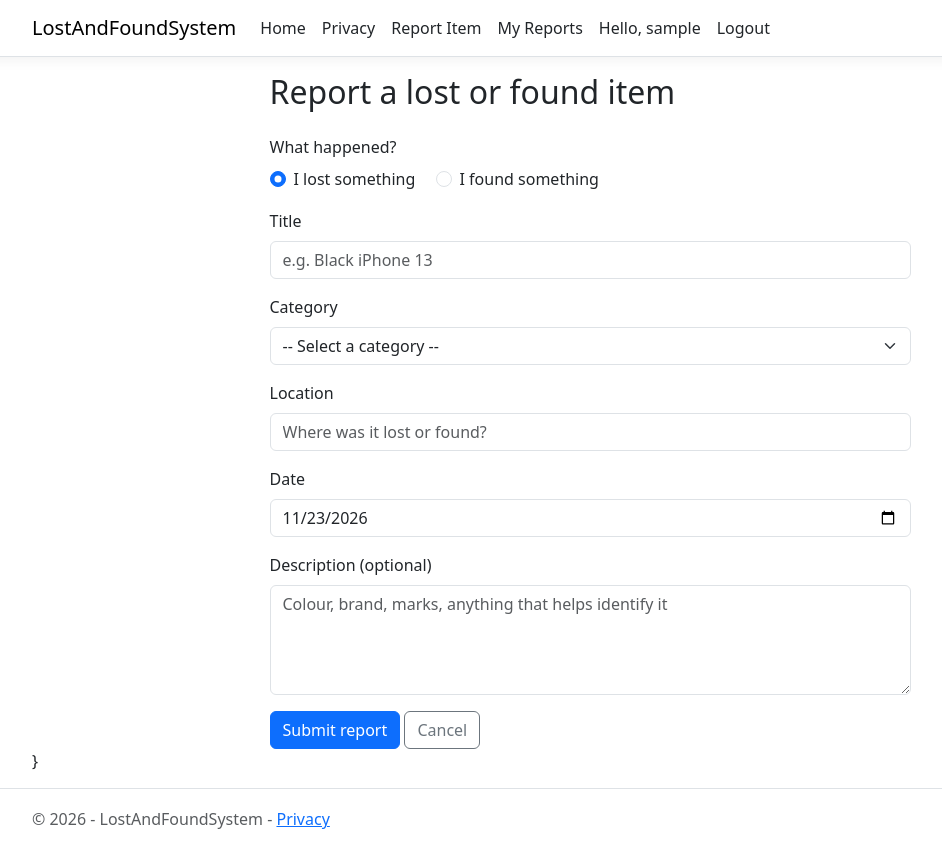
After one commit to soniabirori/Lost-and-Found-Management-System, an ASP.NET Core app: page /Items/Report in a window 1280 px wide. The commit adds this page. Shown: the whole page, without its empty margins (50-992 px from the left). Run offline with ASP.NET Core 8, Linux system fonts and the light colour scheme; the visitor is signed in with stand-in values (Sample User, id 1); style sheets or scripts are compiled from the project's sources; some libraries are stand-ins or nearby versions.

Commit message:
Add item reporting module

```diff
--- /dev/null
+++ b/LostAndFoundSystem/Pages/Items/Report.cshtml
@@ -0,0 +1,72 @@
+@page
+@model LostAndFoundSystem.Pages.Items.ReportModel
+@{
+
+    ViewData["Title"] = "Report an item";
+}
+
+<div class="row justify-content-center">
+    <div class="col-md-7">
+        <h2 class="mb-4">Report a lost or found item</h2>
+
+        @if (Model.ErrorMessage.Length > 0)
+        {
+            <div class="alert alert-danger alert-dismissible fade show" role="alert">
+                @Model.ErrorMessage
+                <button type="button" class="btn-close" data-bs-dismiss="alert" aria-label="Close"></button>
+            </div>
+        }
+
+        <form method="post">
+            <div class="mb-3">
+                <label class="form-label d-block">What happened?</label>
+                <div class="form-check form-check-inline">
+                    <input class="form-check-input" type="radio" id="typeLost" asp-for="ItemType" value="Lost" />
+                    <label class="form-check-label" for="typeLost">I lost something</label>
+                </div>
+                <div class="form-check form-check-inline">
+                    <input class="form-check-input" type="radio" id="typeFound" asp-for="ItemType" value="Found" />
+                    <label class="form-check-label" for="typeFound">I found something</label>
+                </div>
+            </div>
+
+            <div class="mb-3">
+                <label class="form-label">Title</label>
+                <input class="form-control" asp-for="Title" maxlength="100" placeholder="e.g. Black iPhone 13" />
+            </div>
+
+            <div class="mb-3">
+                <label class="form-label">Category</label>
+                <select class="form-select" asp-for="Category">
+                    <option value="">-- Select a category --</option>
+                    @foreach (var c in LostAndFoundSystem.Pages.Items.ReportModel.Categories)
+                    {
+                        <option value="@c" selected="@(Model.Category == c)">@c</option>
+                    }
+                </select>
+            </div>
+
+            <div class="mb-3">
+                <label class="form-label">Location</label>
+                <input class="form-control" asp-for="Location" maxlength="150" placeholder="Where was it lost or found?" />
+            </div>
+
+            <div class="mb-3">
+                <label class="form-label">Date</label>
+                <input type="date" class="form-control" asp-for="EventDate"
+                       value="@(Model.EventDate?.ToString("yyyy-MM-dd"))"
+                       max="@DateTime.Today.ToString("yyyy-MM-dd")" />
+            </div>
+
+            <div class="mb-3">
+                <label class="form-label">Description (optional)</label>
+                <textarea class="form-control" asp-for="Description" rows="4" maxlength="500"
+                          placeholder="Colour, brand, marks, anything that helps identify it"></textarea>
+            </div>
+
+            <button type="submit" class="btn btn-primary">Submit report</button>
+            <a class="btn btn-outline-secondary" href="/">Cancel</a>
+        </form>
+    </div>
+</div>
+}
--- /dev/null
+++ b/LostAndFoundSystem/Pages/Items/Report.cshtml.cs
@@ -0,0 +1,127 @@
+using System.Security.Claims;
+using Microsoft.AspNetCore.Authorization;
+using Microsoft.AspNetCore.Mvc;
+using Microsoft.AspNetCore.Mvc.RazorPages;
+using Microsoft.Data.SqlClient;
+
+namespace LostAndFoundSystem.Pages.Items
+{
+    // Only logged-in users can report an item.
+    // If someone is not logged in, the cookie settings in Program.cs
+    // send them to /Account/Login and bring them back here afterwards.
+    [Authorize]
+    public class ReportModel : PageModel
+    {
+        private readonly string _connectionString;
+
+        public ReportModel(IConfiguration config)
+        {
+            _connectionString = config.GetConnectionString("LostAndFoundDB")!;
+        }
+
+        // Choices shown in the Category dropdown
+        public static readonly string[] Categories =
+        {
+            "Phone", "Wallet", "Keys", "Bag", "ID / Cards", "Electronics",
+            "Clothing", "Books", "Jewelry", "Other"
+        };
+
+        // [BindProperty] fills these automatically from the form
+        [BindProperty] public string? ItemType { get; set; } = "Lost";   // 'Lost' or 'Found'
+        [BindProperty] public string? Title { get; set; }
+        [BindProperty] public string? Description { get; set; }
+        [BindProperty] public string? Category { get; set; }
+        [BindProperty] public string? Location { get; set; }
+        [BindProperty] public DateTime? EventDate { get; set; }
+
+        public string ErrorMessage { get; set; } = "";
+
+        public void OnGet(string? type = null)
+        {
+            // Lets other pages link to /Items/Report?type=Found
+            if (type == "Lost" || type == "Found")
+                ItemType = type;
+
+            EventDate = DateTime.Today;
+        }
+
+        public IActionResult OnPost()
+        {
+            // 1. Validate the form (rules match the limits in CreateTables.sql)
+            if (ItemType != "Lost" && ItemType != "Found")
+            {
+                ErrorMessage = "Please choose whether the item was lost or found.";
+                return Page();
+            }
+            if (string.IsNullOrWhiteSpace(Title) || string.IsNullOrWhiteSpace(Category) ||
+                string.IsNullOrWhiteSpace(Location) || EventDate == null)
+            {
+                ErrorMessage = "Title, category, location and date are required.";
+                return Page();
+            }
+            if (Title.Trim().Length > 100)
+            {
+                ErrorMessage = "Title must be 100 characters or fewer.";
+                return Page();
+            }
+            if (Location.Trim().Length > 150)
+            {
+                ErrorMessage = "Location must be 150 characters or fewer.";
+                return Page();
+            }
+            if (!string.IsNullOrWhiteSpace(Description) && Description.Trim().Length > 500)
+            {
+                ErrorMessage = "Description must be 500 characters or fewer.";
+                return Page();
+            }
+            if (!Categories.Contains(Category))
+            {
+                ErrorMessage = "Please choose a category from the list.";
+                return Page();
+            }
+            if (EventDate.Value.Date > DateTime.Today)
+            {
+                ErrorMessage = "The date cannot be in the future.";
+                return Page();
+            }
+
+            // 2. Who is reporting? Login saved their Id in the cookie.
+            var userIdText = User.FindFirstValue(ClaimTypes.NameIdentifier);
+            if (!int.TryParse(userIdText, out int userId))
+            {
+                return RedirectToPage("/Account/Login");
+            }
+
+            // 3. Save the report
+            try
+            {
+                using var connection = new SqlConnection(_connectionString);
+                connection.Open();
+
+                // PhotoPath is left empty here. The Photo Upload module
+                // fills it in.
+                string sql = "INSERT INTO Items (UserId, ItemType, Title, Description, Category, Location, EventDate) " +
+                             "VALUES (@UserId, @ItemType, @Title, @Description, @Category, @Location, @EventDate)";
+                using var command = new SqlCommand(sql, connection);
+                command.Parameters.AddWithValue("@UserId", userId);
+                command.Parameters.AddWithValue("@ItemType", ItemType);
+                command.Parameters.AddWithValue("@Title", Title.Trim());
+                command.Parameters.AddWithValue("@Description",
+                    string.IsNullOrWhiteSpace(Description) ? DBNull.Value : Description.Trim());
+                command.Parameters.AddWithValue("@Category", Category);
+                command.Parameters.AddWithValue("@Location", Location.Trim());
+                command.Parameters.AddWithValue("@EventDate", EventDate.Value.Date);
+                command.ExecuteNonQuery();
+            }
+            catch (Exception ex)
+            {
+                ErrorMessage = ex.Message;
+                return Page();
+            }
+
+            // 4. Show the user's reports so they can see it was saved
+            TempData["SuccessMessage"] = "Your report was submitted successfully.";
+            return RedirectToPage("/Items/MyReports");
+        }
+    }
+}
--- a/LostAndFoundSystem/Pages/Shared/_Layout.cshtml
+++ b/LostAndFoundSystem/Pages/Shared/_Layout.cshtml
@@ -28,6 +28,12 @@
                         </li>
                         @if (User.Identity?.IsAuthenticated == true)
                         {
+                            <li class="nav-item">
+                                <a class="nav-link text-dark" asp-page="/Items/Report">Report Item</a>
+                            </li>
+                            <li class="nav-item">
+                                <a class="nav-link text-dark" asp-page="/Items/MyReports">My Reports</a>
+                            </li>
                             <li class="nav-item">
                                 <span class="nav-link text-dark">Hello, @User.Identity.Name</span>
                             </li>
```
Also changed, not shown: LostAndFoundSystem/Pages/Items/MyReports.cshtml (added, +61 -0 lines), LostAndFoundSystem/Pages/Items/MyReports.cshtml.cs (added, +78 -0 lines). Lines whose indentation alone changed are shown as unchanged.
